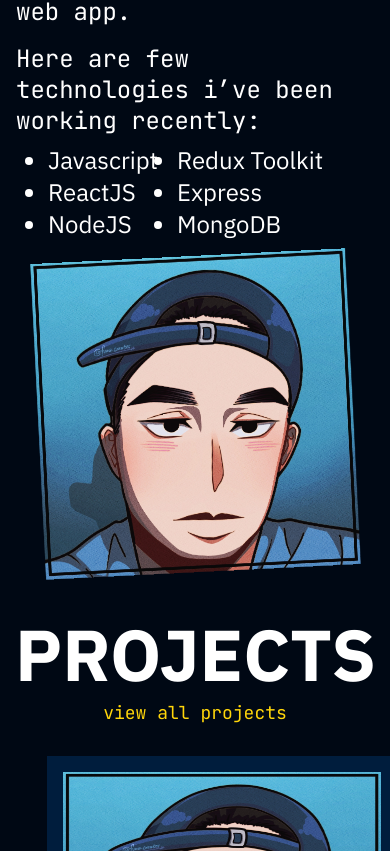
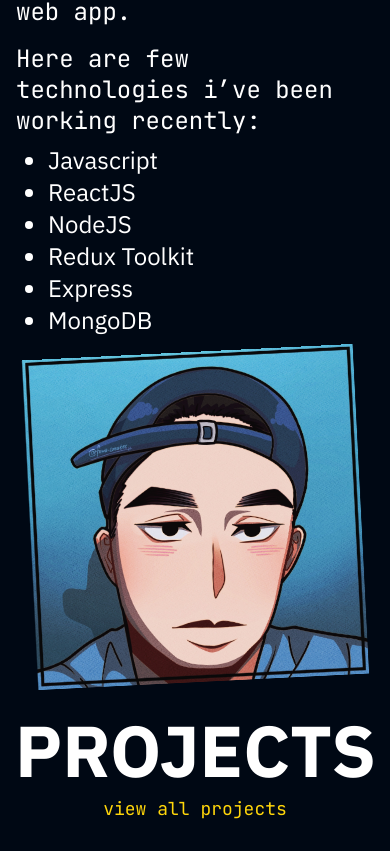
Before and after one commit to markmendozadev/personal_website, a React (Create React App) app: page / in a window 390 px wide. Shown: the part 1149-2000 px from the top of the page. Built offline with nearby package versions, Linux system fonts and the light colour scheme.

Commit message:
fix bugs

```diff
--- a/src/components/About/about.css
+++ b/src/components/About/about.css
@@ -109,3 +109,16 @@
   list-style: disc;
   max-width: 50%;
 }
+
+
+
+@media only screen and (max-width: 400px) {
+  .tech-list {
+    height: 100%;
+    width: 100%;
+  }
+  img {
+    margin-top: 1rem;
+  }
+
+}
--- a/src/components/Projects/projects.css
+++ b/src/components/Projects/projects.css
@@ -39,3 +39,10 @@
   padding: 1rem;
   background: #001D3D;
 }
+
+@media only screen and (max-width: 400px) {
+  .project__grid {
+    grid-template-columns: repeat(auto-fit, minmax(100%, 1fr));
+  }
+
+}
```
